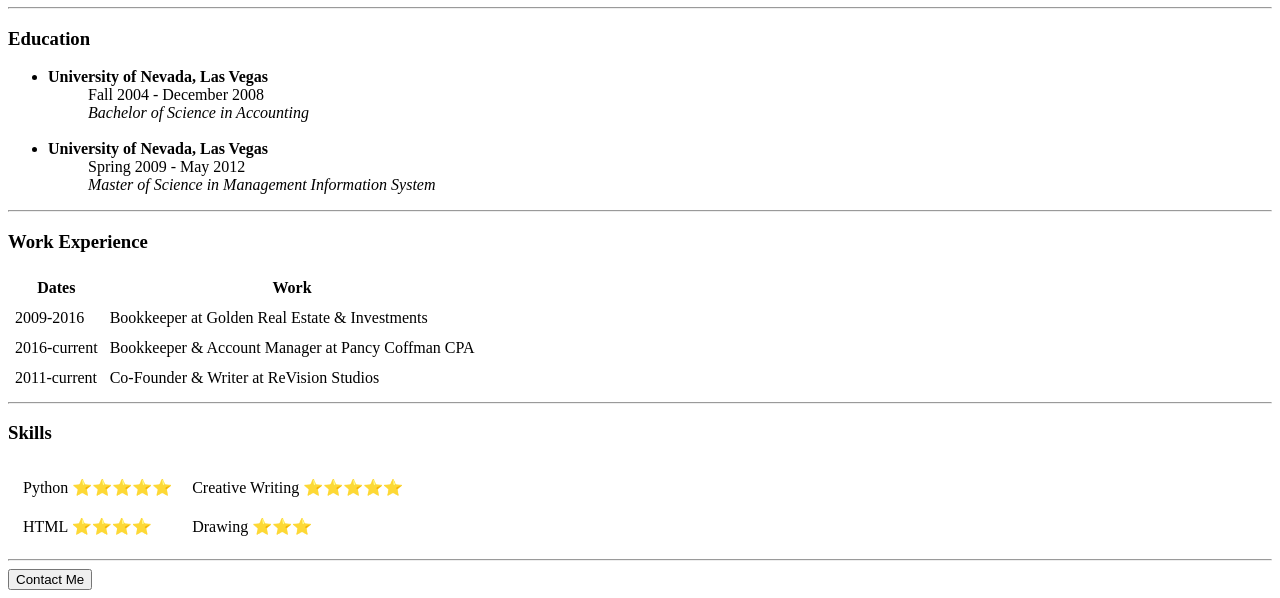
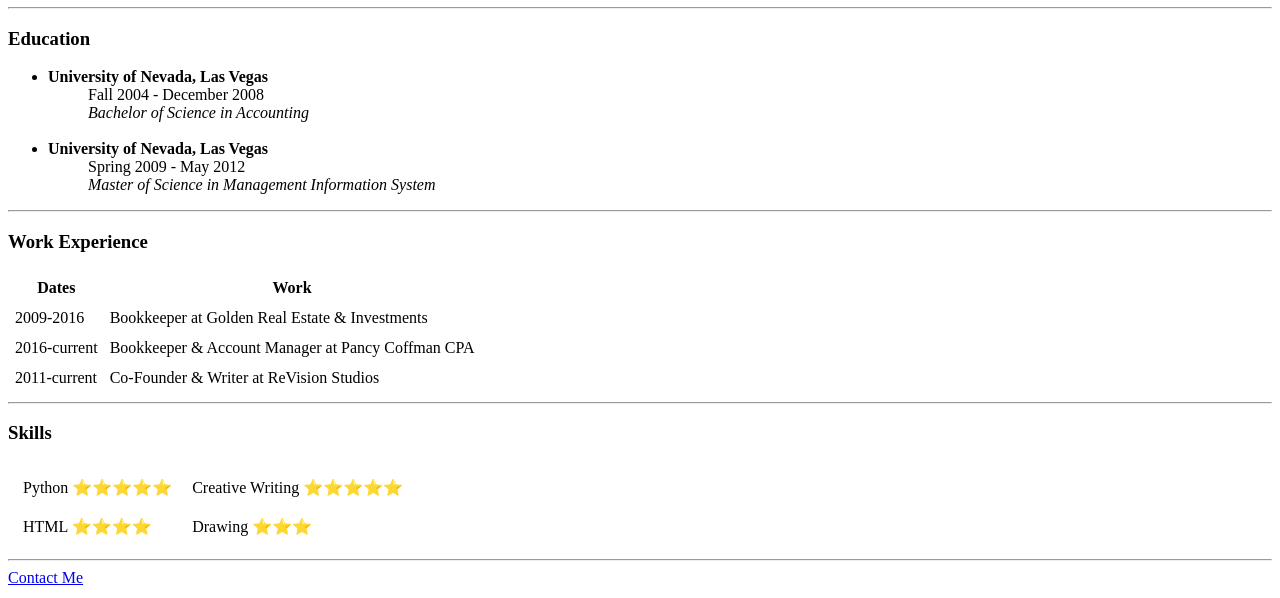
Before and after one commit to jojowo88/cv, a plain HTML site: page index.html in a window 1280 px wide. Shown: the part 317-915 px from the top of the page. Drawn offline with Linux system fonts and the light colour scheme.

Commit message:
Update index.html

```diff
--- a/index.html
+++ b/index.html
@@ -33,13 +33,11 @@
                 publishing company called <em>ReVision Studios</em>, where I'm currently the
                 lead writer and letterer for my team's self-published debut graphic novel,
                 <em><b><a href="https://midwintercomic.com/">Midwinter</a></b></em>.</p></td>
-
           </tr>
         </table>
         <td><img src="RVS_logo2.png" height = "150" alt="ReVision Studios"></td>
       </td>
     </tr>
-
   </table>
 
   <hr>
@@ -78,6 +76,7 @@
   </table>
 
   <hr>
+
   <h3>Skills</h3>
   <table cellspacing="10">
     <tr>
@@ -92,8 +91,7 @@
 
   <hr>
 
-      <form action="mailto:joannawong888@gmail.com" method="post" enctype="text/plain">
-        <input class="btn" type="submit" value="Contact Me">
+    <a class="btn" href="mailto:joannawong888@gmail.com">Contact Me</a>
 </body>
 
 </html>
```
